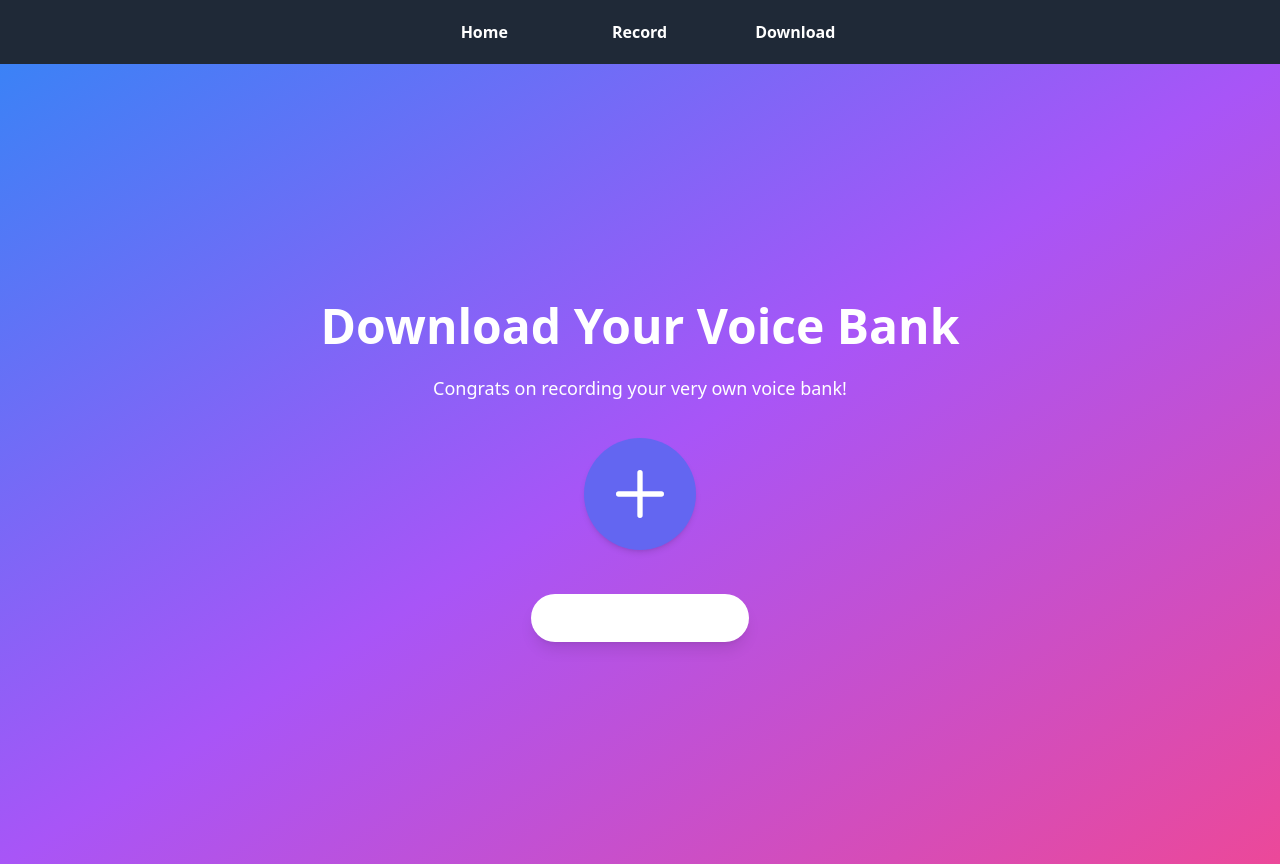
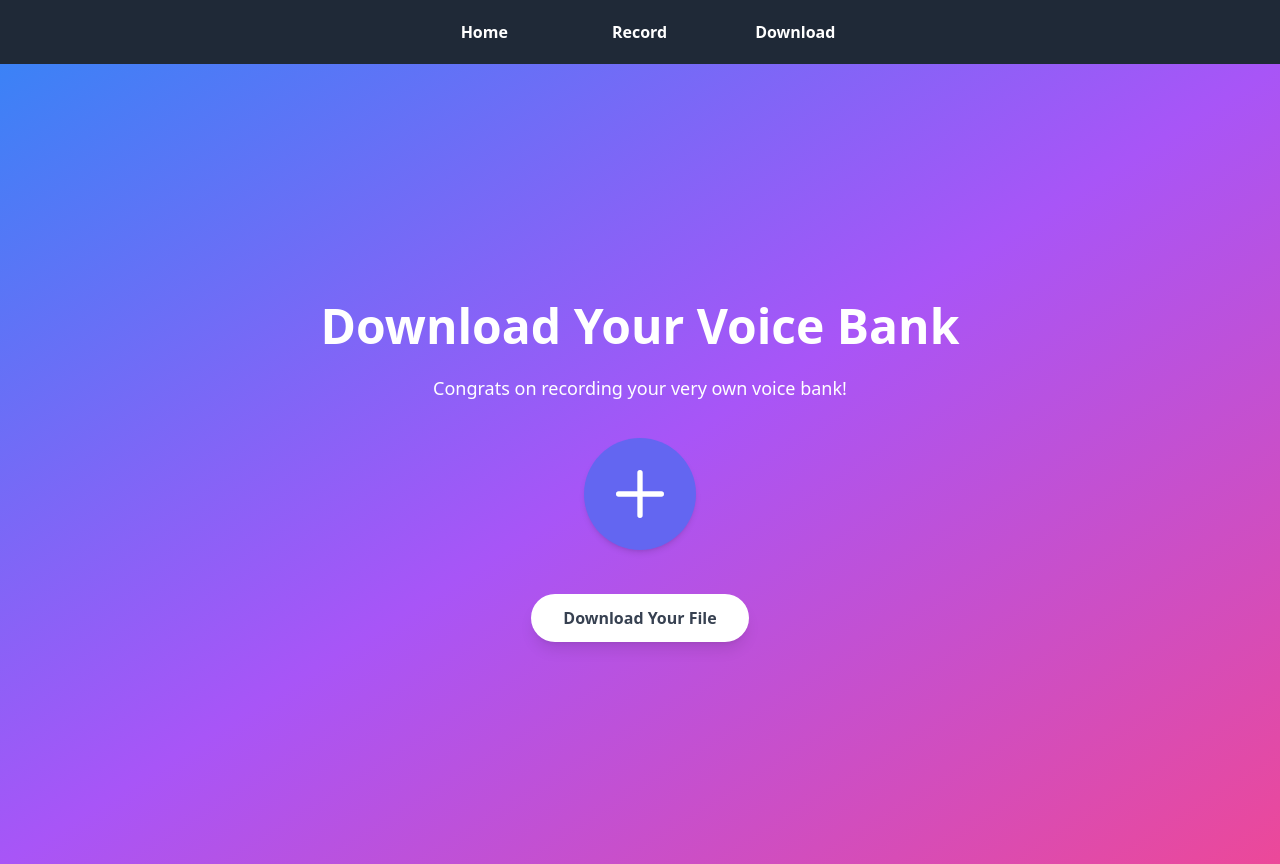
Before and after one commit to Lo3wer/Voicebank-Maker, a React (Create React App) app in the folder frontend/: page /download in a window 1280 px wide. Built offline with nearby package versions, Linux system fonts and the light colour scheme.

Commit message:
Formatting

```diff
--- a/frontend/src/pages/Download.js
+++ b/frontend/src/pages/Download.js
@@ -117,7 +117,7 @@ function Download() {
                 </div>
             </div>
             <button
-                className="bg-white px-8 py-3 rounded-full font-semibold shadow-lg hover:bg-indigo-200 transform transition hover:scale-105 duration-300"
+                className="bg-white text-gray-700 px-8 py-3 rounded-full font-semibold shadow-lg hover:bg-indigo-200 transform transition hover:scale-105 duration-300"
                 onClick={GET}
             >
                 Download Your File
```
